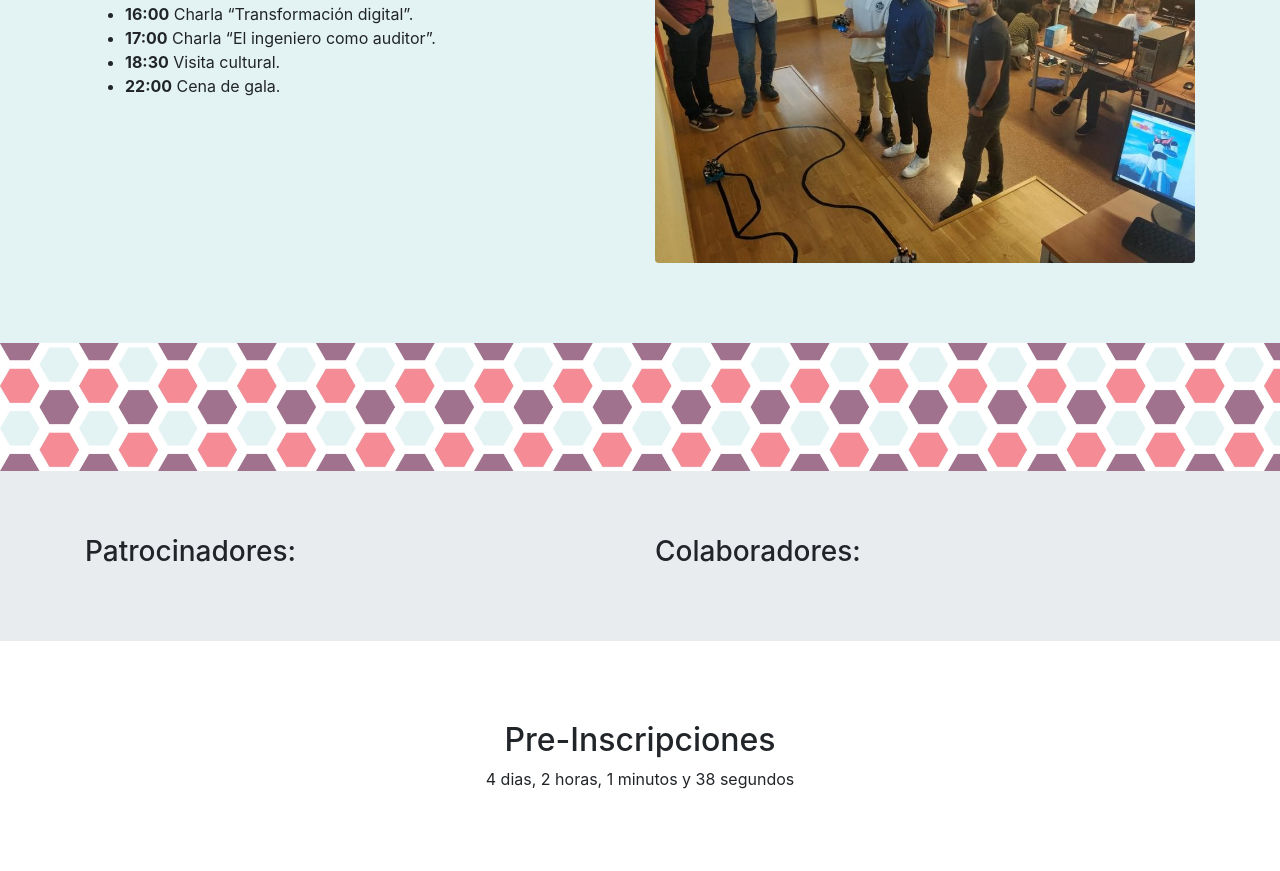
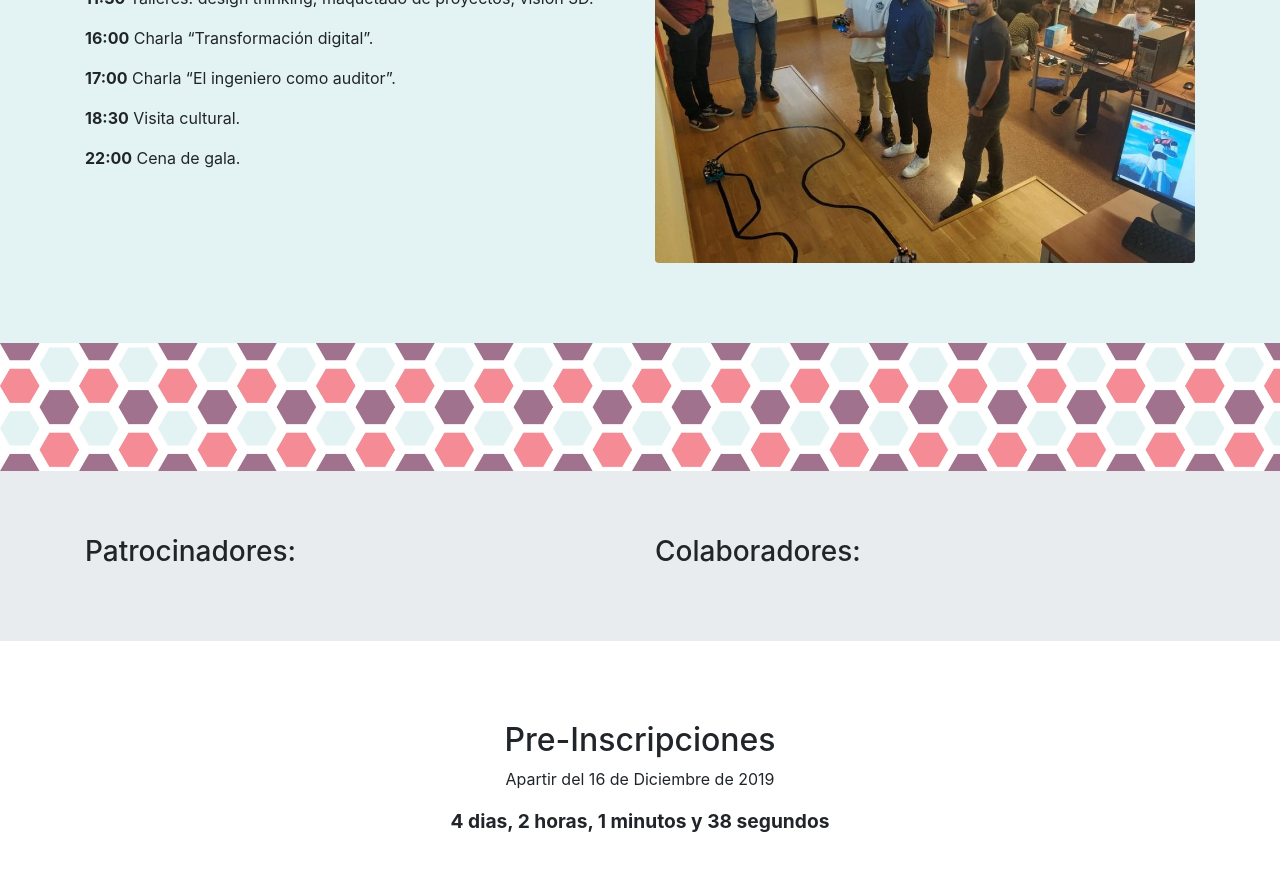
Before and after one commit to dele-eii/dele-eii.github.io, a Jekyll site: the page built from _pages/JEDII.md, in a window 1280 px wide and 900 px high, scrolled down 2181 px. Shown: the top 871 px of the window. Built offline with Jekyll 4.4.1, drawn with Linux system fonts in a browser that asks for light colours; nearby versions of some CDN libraries.

Commit message:
Update JEDII.md

```diff
--- a/_pages/JEDII.md
+++ b/_pages/JEDII.md
@@ -42,10 +42,13 @@
 <div class="row">
 <div class="col-12 col-sm-6">
 ## Jueves 27 de Febrero
-- **16:00** Inauguración de las X JEDII en la Escuela de Ingenierías Industriales de Valladolid.
-- **17:00** 15 empresas del sector de la automoción se presentarán en 4 minutos.
-- **18:00** Coffee break y networking con las empresas presentadas.
-- **19:00** Mesa redonda sobre el futuro del sistema energético español, renovables y almacenamiento.
+**16:00** Inauguración de las X JEDII en la Escuela de Ingenierías Industriales de Valladolid.
+
+**17:00** 15 empresas del sector de la automoción se presentarán en 4 minutos.
+
+**18:00** Coffee break y networking con las empresas presentadas.
+
+**19:00** Mesa redonda sobre el futuro del sistema energético español, renovables y almacenamiento.
 </div>
 <div class="col-12 col-sm-6">
 ![foto1.jpeg]({{site.baseurl}}/media/JEDII/foto1.jpeg)
@@ -62,10 +65,13 @@
 </div>
 <div class="col-12 col-sm-6">
 ## Viernes 28 de Febrero
-- Visitas a Empresas
-    - **Opción 1:** Renault, Michelin.
-    - **Opción 2:** Vulcanizados, Aenium, Aciturri, ZF, Crystal Pharma.
-    - **Opción 3:** ACOR, PPG.
+Visitas a Empresas
+
+**Opción 1:** Renault, Michelin.
+
+**Opción 2:** Vulcanizados, Aenium, Aciturri, ZF, Crystal Pharma.
+
+**Opción 3:** ACOR, PPG.
 </div>
 </div>
 </div>
@@ -76,13 +82,19 @@
 <div class="row">
 <div class="col-12 col-sm-6">
 ## Sabado 29 de Febrero
-- **09:00** Charla técnica “Tecnología BIM”.
-- **10:00** Charla técnica “Transporte interno en planta”.
-- **11:30** Talleres: design thinking, maquetado de proyectos, visión 3D.
-- **16:00** Charla “Transformación digital”.
-- **17:00** Charla “El ingeniero como auditor”.
-- **18:30** Visita cultural.
-- **22:00** Cena de gala.
+**09:00** Charla técnica “Tecnología BIM”.
+
+**10:00** Charla técnica “Transporte interno en planta”.
+
+**11:30** Talleres: design thinking, maquetado de proyectos, visión 3D.
+
+**16:00** Charla “Transformación digital”.
+
+**17:00** Charla “El ingeniero como auditor”.
+
+**18:30** Visita cultural.
+
+**22:00** Cena de gala.
 </div>
 <div class="col-12 col-sm-6">
 ![foto3.jpeg]({{site.baseurl}}/media/JEDII/foto3.jpeg)
@@ -109,7 +121,8 @@
 <div class="container">
 <div class="text-center">
 ## Pre-Inscripciones
-<div id="countdown"></div>
+Apartir del 16 de Diciembre de 2019
+<div id="countdown"  style="font-size: larger;font-weight: bold;"></div>
 </div>
 </div>
 </div>
```
